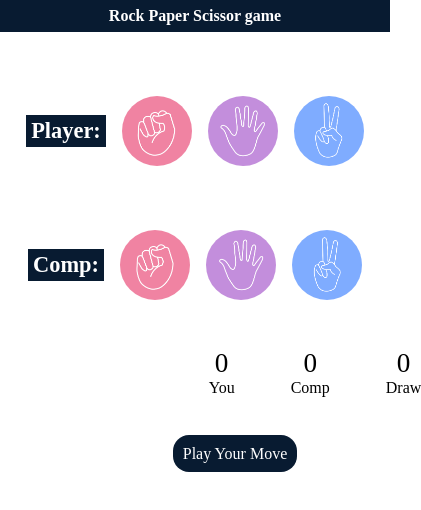
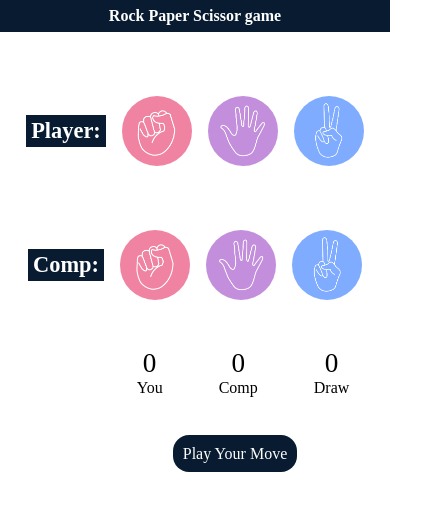
Before and after one commit to RuturajK1604/rockPaperScissor, a plain HTML site: page index.html in a window 390 px wide. Shown: the whole page, 421 px wide, since content can reach past the window. Drawn offline with Linux system fonts and the light colour scheme.

Commit message:
css changes

```diff
--- a/style.css
+++ b/style.css
@@ -125,7 +125,8 @@ img {
         margin-top: 3rem;
         font-size: 1rem;
         gap: 3.5rem;
-        padding-left: 6rem;
+        padding-left: 1rem;
+        margin-left: 5rem;
       }
       .title{
         font-size: 1rem;
```
